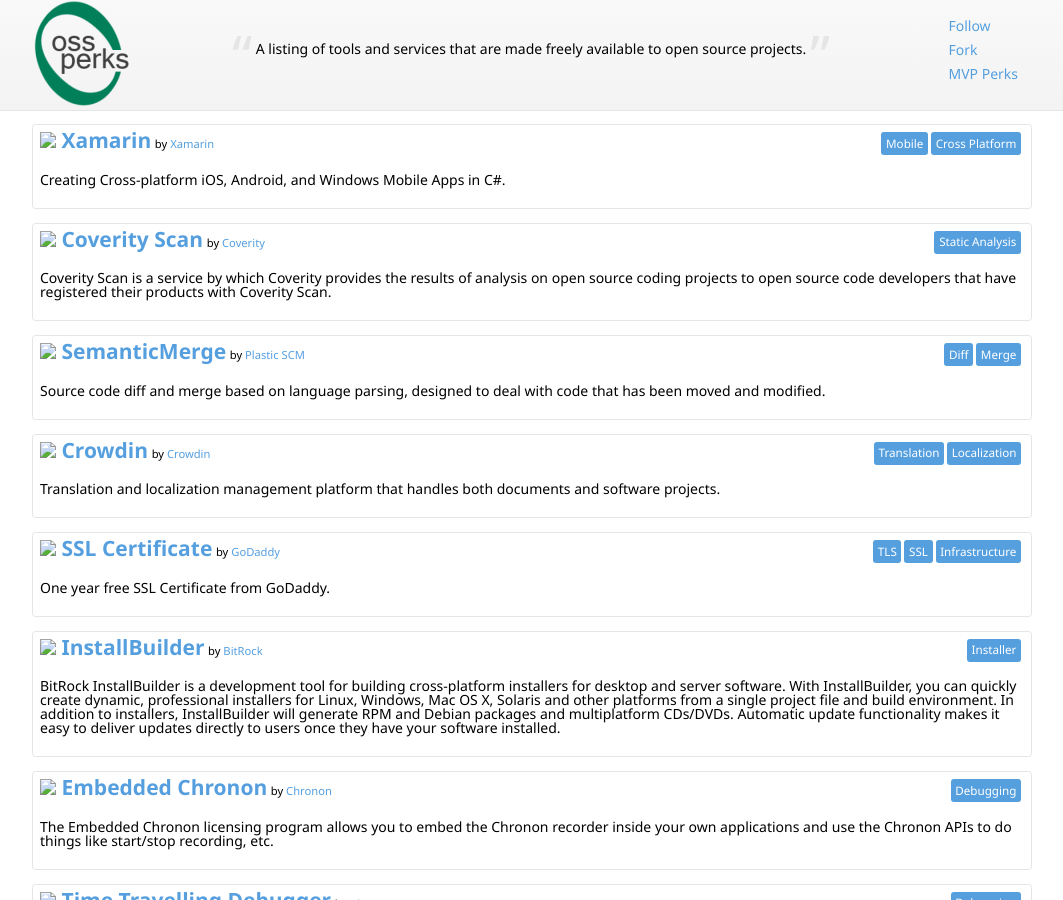
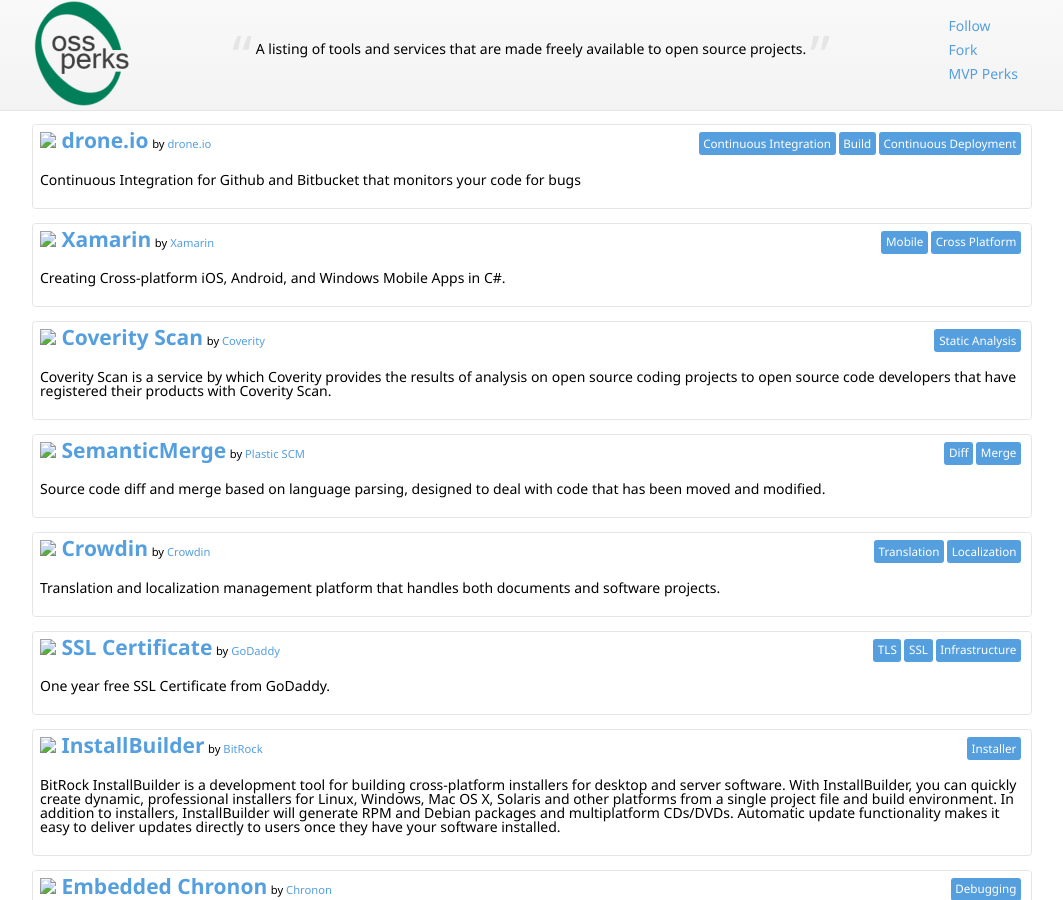
Before and after one commit to nikmd23/ossperks, a Jekyll site: the page built from index.html, in a window 1280 px wide and 900 px high. Shown: the whole window, without its empty margins (108-1171 px from the left). Built offline with Jekyll 4.4.1, drawn with Linux system fonts in a browser that asks for light colours; nearby versions of some CDN libraries.

Commit message:
Add drone.io

```diff
--- a/index.html
+++ b/index.html
@@ -11,6 +11,12 @@
     uri: http://www.atlassian.com/
 
 perks:
+- perk: {name: drone.io, uri: 'https://drone.io/pricing'}
+  description: Continuous Integration for Github and Bitbucket that monitors your code for bugs
+  categories: [Continuous Integration, Build, Continuous Deployment]
+  platforms: [C, C++, Dart, Go, Haskell, Groovy, Java, Node.js, PHP, Python, Ruby, Scala]
+  company: {name: drone.io, uri: 'https://drone.io/'}
+
 - perk: {name: Xamarin, uri: 'http://resources.xamarin.com/open-source-contributor.html'}
   description: Creating Cross-platform iOS, Android, and Windows Mobile Apps in C#.
   categories: [Mobile, Cross Platform]
```
